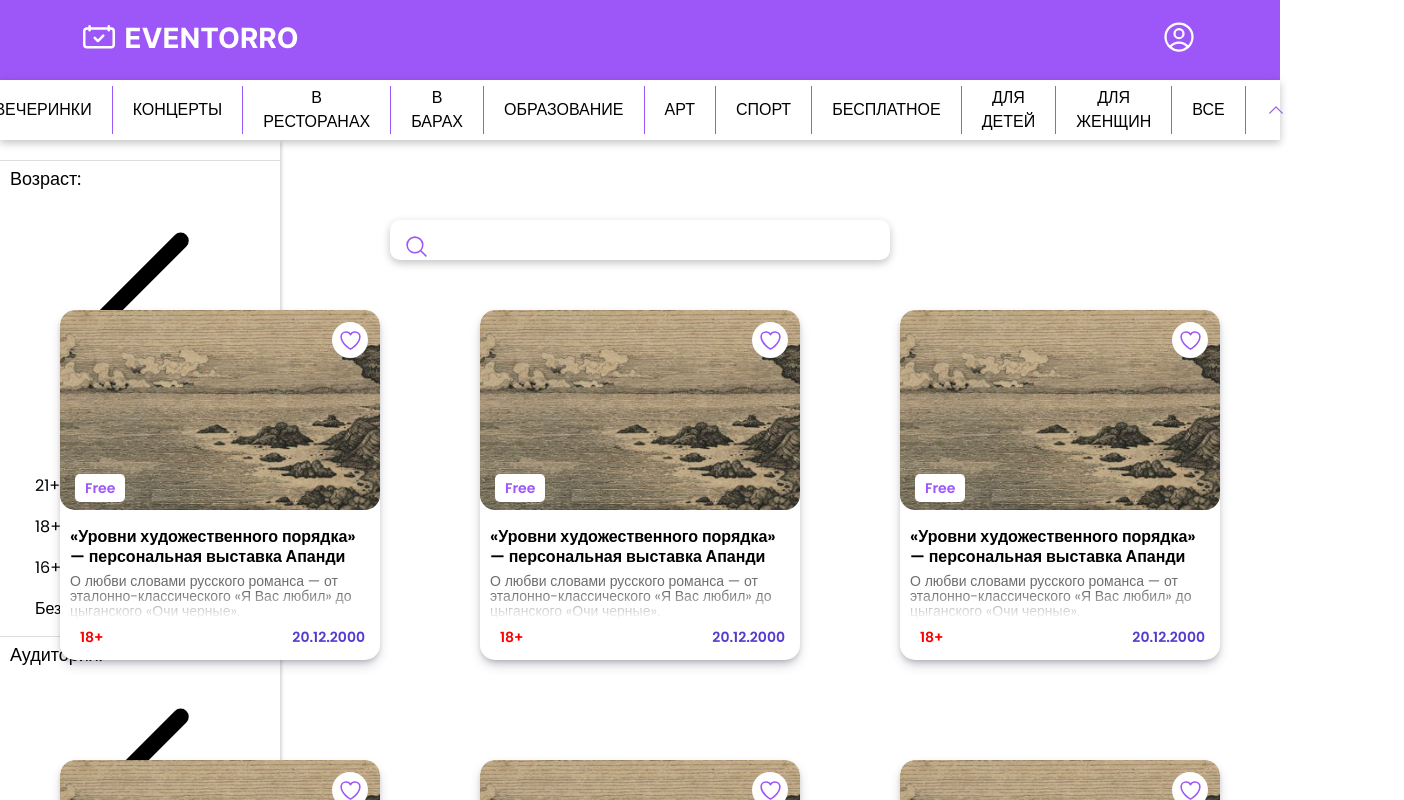
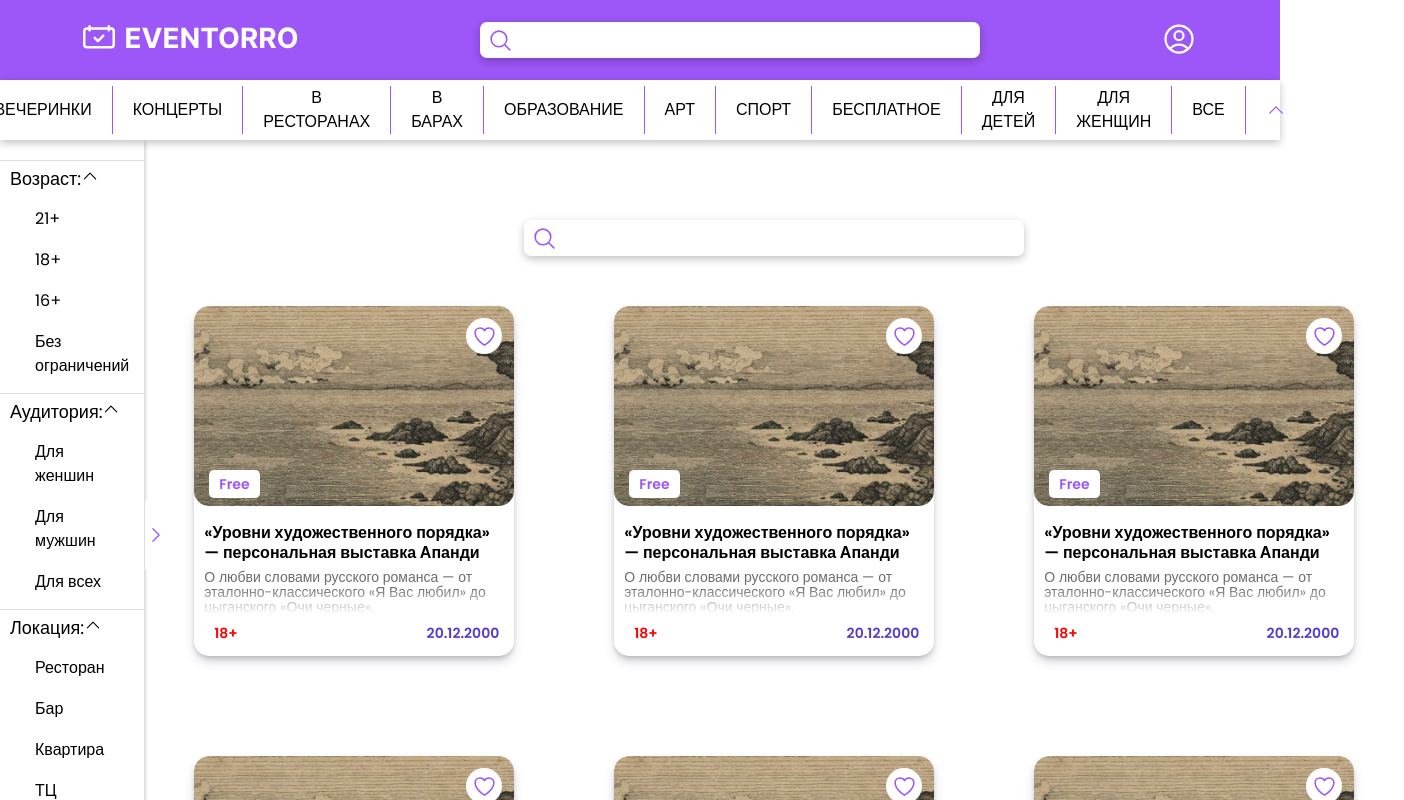
Before and after one commit to amangeldi0/eventero, a React (Vite) app: page / in a window 1280 px wide. Shown: the top 800 px of the page, 1404 px wide, since content can reach past the window. Built offline with nearby package versions, Linux system fonts and the light colour scheme.

Commit message:
change user icon position, move Searchbar to Navbar, change styles for searchbar, do sidebar sticky and add arrow for sidebar filter dropdowns

```diff
--- a/src/features/SearchBar/SearchBar.module.scss
+++ b/src/features/SearchBar/SearchBar.module.scss
@@ -1,14 +1,15 @@
 .inputContainer{
     width: 500px;
-    height: 40px;
+    height: 36px;
     position: relative;
 
     input{
         width: 100%;
         height: 100%;
         padding-left: 40px;
+        padding-right: 10px;
         font: var(--font-sm);
-        border-radius: 10px;
+        border-radius: 7px;
         border: none;
         box-shadow: rgb(0 0 0 / 24%) 0 3px 8px;
     }
@@ -22,7 +23,7 @@
     width: 25px;
     height: 25px;
     position: absolute;
-    left: 7px;
-    top: 7px;
+    left: 4px;
+    top: 3px;
     color: var(--active-color);
 }
--- a/src/widgets/Navbar/Navbar.module.scss
+++ b/src/widgets/Navbar/Navbar.module.scss
@@ -66,6 +66,7 @@
 
 .User{
     position: relative;
+    margin-top: 5px;
 
     a{
         color: var(--secondary-color);
--- a/src/widgets/Navbar/Navbar.tsx
+++ b/src/widgets/Navbar/Navbar.tsx
@@ -1,6 +1,7 @@
 import { FC } from 'react';
 import { Link, useLocation } from 'react-router-dom';
 
+import { SearchBar } from '@/features/SearchBar/SearchBar';
 import { LogoIcon } from '@/shared/assets/LogoIcon';
 import { Layout } from '@/shared/ui/Layout/Layout';
 import { AuthLink } from '@/widgets/Navbar/ui/AuthLink';
@@ -16,6 +17,7 @@ export const Navbar: FC = () => {
             <Layout className={cls.layout}>
                 <div className={cls.Navbar}>
                     <Link to="/"><LogoIcon className={cls.LogoIcon} /></Link>
+                    <SearchBar />
                     {
                         location.pathname === '/auth' ? ''
                             : (
--- a/src/widgets/Sidebar/Sidebar.module.scss
+++ b/src/widgets/Sidebar/Sidebar.module.scss
@@ -1,8 +1,9 @@
 .sidebar {
     width: var(--sidebar-width);
     background: transparent;
-    height: calc((100vh - var(--navbar-height)) - (var(--navbar-height) - 20px));
-    position: fixed;
+    height: 100vh;
+    position: sticky;
+    top: 0;
     transform: translateX(0);
     transition: transform .4s ease-in-out;
     box-shadow: rgb(0 0 0 / 15%) 1.95px 1.95px 2.6px;
--- a/src/widgets/Sidebar/ui/ui/SidebarUiStyles.module.scss
+++ b/src/widgets/Sidebar/ui/ui/SidebarUiStyles.module.scss
@@ -2,6 +2,19 @@
 
 .radioContainer{
     border-top: 1px solid #ddd;
+}
+
+.arrow {
+    width: 18px;
+    height: 18px;
+    transform: rotate(90deg);
+    transition: transform .3s ease-in;
+}
+
+.arrowHide {
+    width: 18px;
+    height: 18px;
+    transform: rotate(-90deg);
 }
 
 .radio{
```
